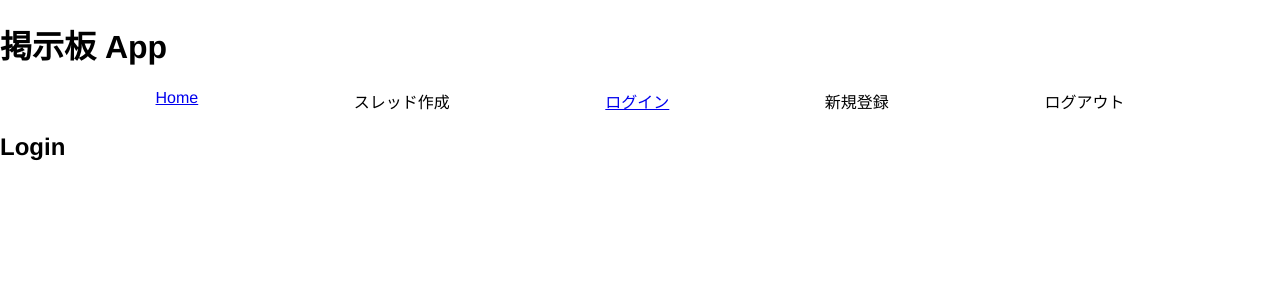
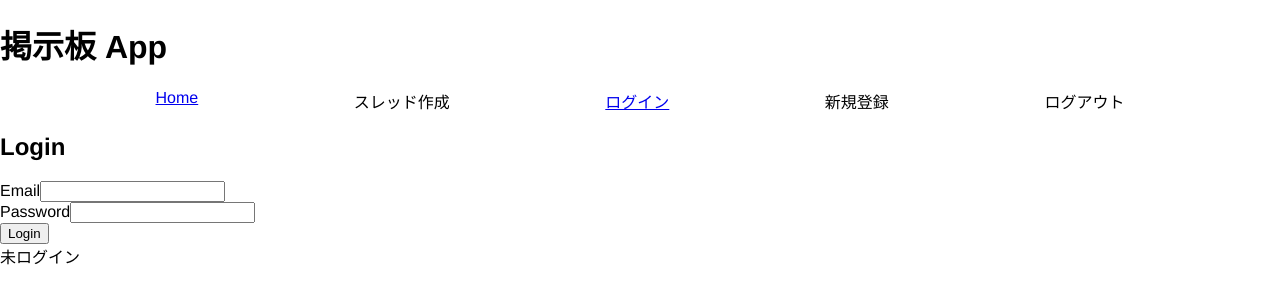
Before and after one commit to tkyytnm/keijiban-app, a React (Create React App) app in the folder client/: page /login in a window 1280 px wide. Shown: the top 302 px of the page. Built offline with nearby package versions, Linux system fonts and the light colour scheme.

Commit message:
Create login feature

```diff
--- a/client/src/app/App.js
+++ b/client/src/app/App.js
@@ -3,7 +3,7 @@ import { Routes, Route } from "react-router-dom";
 import Header from "../common/header/Header.js";
 import Threads from "../features/threads/Threads.js";
 import Thread from "../features/thread/Thread.js";
-import Login from '../features/auth/login/Login.js'
+import Login from '../features/auth/Login.js'
 
 function App() {
   return (
--- a/client/src/app/store.js
+++ b/client/src/app/store.js
@@ -2,11 +2,13 @@ import { configureStore } from "@reduxjs/toolkit";
 import threads from "../features/threads/threadsSlice";
 import thread from "../features/thread/threadSlice";
 import comments from "../features/comments/commentsSlice.js";
+import auth from "../features/auth/authSlice.js";
 
 const reducer = {
   threads,
   thread,
   comments,
+  auth,
 };
 
 export default configureStore({ reducer });
--- /dev/null
+++ b/client/src/features/auth/Login.js
@@ -0,0 +1,57 @@
+import { useState } from "react";
+import { selectUser, sendLoginData } from "./authSlice.js";
+import { useDispatch, useSelector } from "react-redux";
+
+function Login() {
+  const dispatch = useDispatch();
+  const [email, setEmail] = useState("");
+  const [password, setPassword] = useState("");
+  const user = useSelector(selectUser);
+
+  const handleChangeEmail = (e) => {
+    setEmail(e.target.value);
+  };
+
+  const handleChangePassword = (e) => {
+    setPassword(e.target.value);
+  };
+
+  const handleSubmit = (e) => {
+    e.preventDefault();
+    dispatch(sendLoginData({ username: email, password }));
+  };
+
+  return (
+    <>
+      <h1>Login</h1>
+      <form>
+        <div>
+          <label htmlFor="email">Email</label>
+          <input
+            type="email"
+            name="email"
+            id="email"
+            required
+            onChange={handleChangeEmail}
+          />
+        </div>
+        <div>
+          <label htmlFor="password">Password</label>
+          <input
+            type="password"
+            name="password"
+            id="password"
+            required
+            onChange={handleChangePassword}
+          />
+        </div>
+        <div>
+          <input type="submit" value="Login" onClick={handleSubmit} />
+        </div>
+      </form>
+      {user.id ? user.username + "でログイン中" : "未ログイン"}
+    </>
+  );
+}
+
+export default Login;
--- /dev/null
+++ b/client/src/features/auth/authSlice.js
@@ -0,0 +1,43 @@
+import { createAsyncThunk, createSlice } from "@reduxjs/toolkit";
+
+export const sendLoginData = createAsyncThunk(
+  "auth/sendLoginData",
+  async (data) => {
+    const response = await fetch("/api/auth/login", {
+      method: "POST",
+      headers: {
+        "Content-Type": "application/json",
+      },
+      body: JSON.stringify(data),
+    });
+    const body = response.json();
+    return body;
+  }
+);
+
+const authSlice = createSlice({
+  name: "auth",
+  initialState: {
+    isLoading: false,
+    isRejected: false,
+    user: {},
+  },
+  reducers: {},
+  extraReducers: (builder) => {
+    builder
+      .addCase(sendLoginData.pending, (state, action) => {
+        state.isLoading = true;
+      })
+      .addCase(sendLoginData.fulfilled, (state, action) => {
+        state.isLoading = false;
+        state.user = action.payload;
+      })
+      .addCase(sendLoginData.rejected, (state, action) => {
+        state.isLoading = false;
+        state.isRejected = true;
+      });
+  },
+});
+
+export default authSlice.reducer;
+export const selectUser = (state) => state.auth.user;
--- a/client/src/features/auth/login/Login.js
+++ /dev/null
@@ -1,5 +0,0 @@
-function Login() {
-  return <h1>Login</h1>
-}
-
-export default Login;
```
Also changed, not shown: client/src/features/auth/Logout.js (added), client/src/features/auth/SignUp.js (added), client/src/features/auth/login/loginSlice.js (deleted), 2 other files (tests, documents, lock files or other folders).
